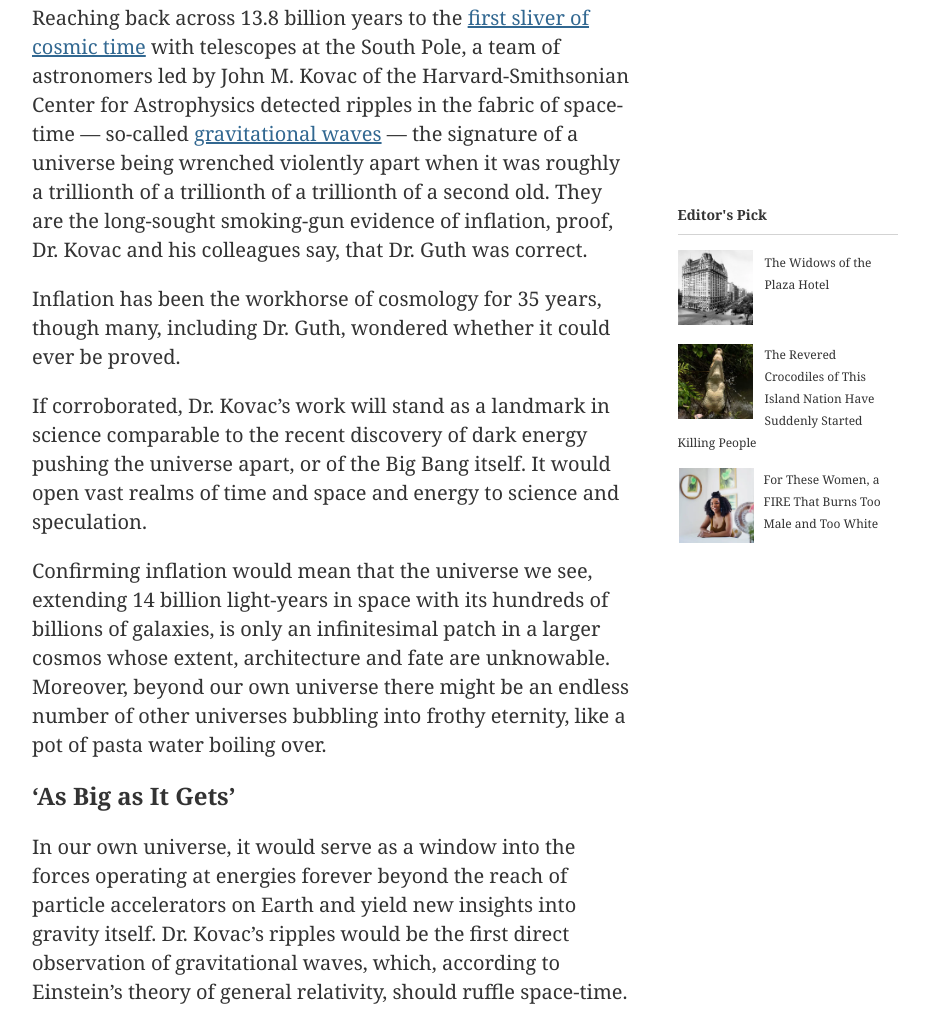
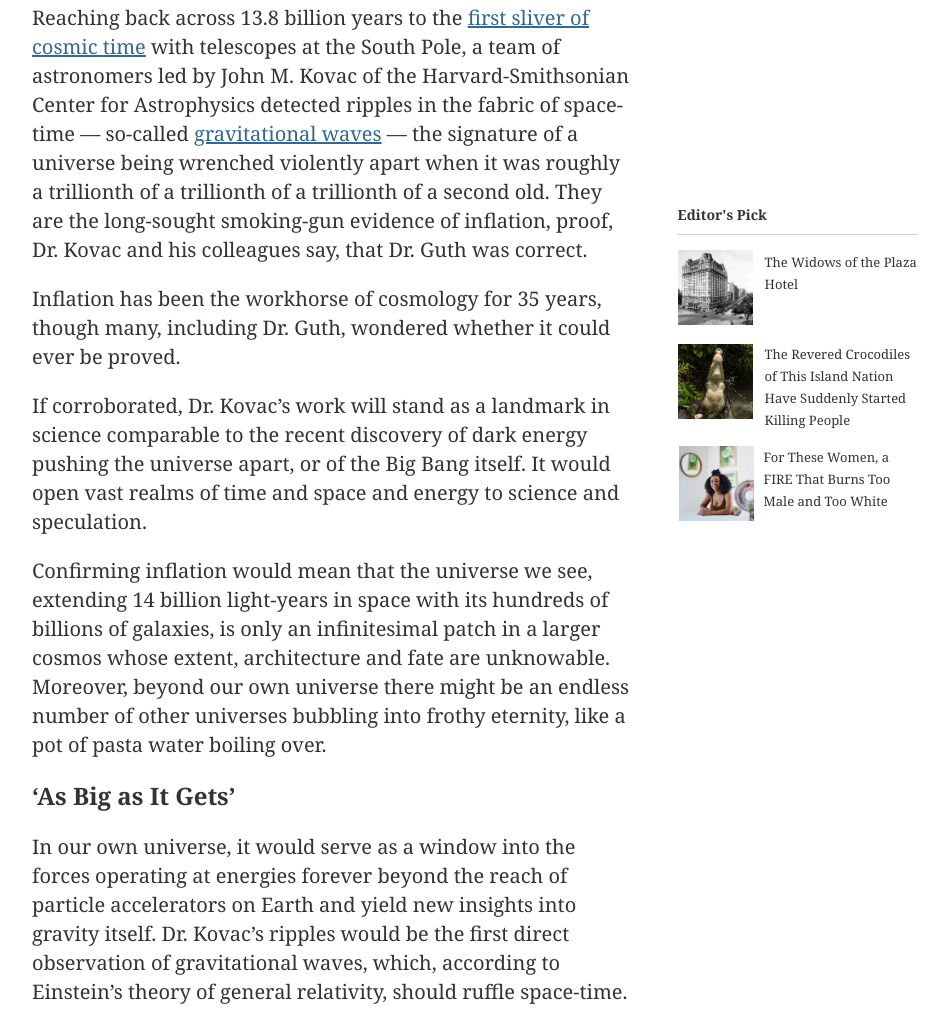
Before and after one commit to moudio/New_york_times, a plain HTML site: page index.html in a window 1280 px wide. Shown: the part 1857-2880 px from the top of the page, without its empty margins (308-1257 px from the left). Drawn offline with Linux system fonts and the light colour scheme.

Commit message:
increase the width of the editor sidebar class

```diff
--- a/style.css
+++ b/style.css
@@ -258,7 +258,7 @@ nav li,
 
 .editor-sidebar{
     position: absolute;
-    width: 220px;
+    width: 240px;
     height: 300px;
     left: 77%;
     top: 256%;
@@ -302,7 +302,7 @@ nav li,
 
 
 .title {
-  font-size: 12px;
+  font-size: 13px;
   color: #333;
 }
 
```
